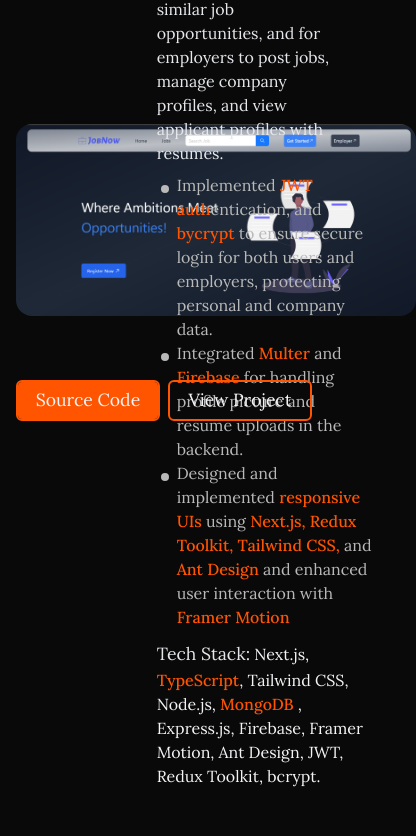
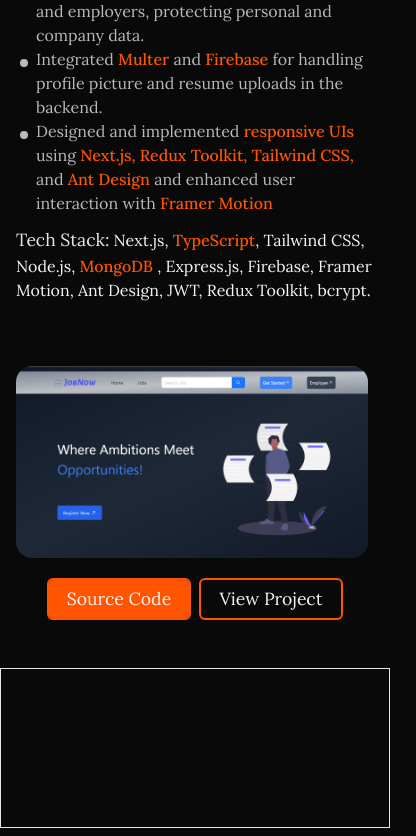
Before and after one commit to ShreeramNew/myportfolio, a Next.js app: page / in a window 390 px wide. Shown: the part 2830-3666 px from the top of the page, 416 px wide, since content can reach past the window. Built offline with nearby package versions, Linux system fonts and the light colour scheme.

Commit message:
completed project section along with it's mobile responsiveness

```diff
--- a/src/app/components/Projects.tsx
+++ b/src/app/components/Projects.tsx
@@ -165,8 +165,9 @@
    };
 
    return (
-      <div className=" lg:max-w-[78rem] mx-auto w-full min-h-[30rem] py-[10rem] pb-[3rem] border-">
-         <div className=" border- w-full text-center md:text-left lg:w-[90%] flex justify-between items-center ">
+      <div className=" lg:max-w-[78rem] mx-auto w-full min-h-[30rem] md:py-[10rem] pb-[3rem] border-">
+         {/* Section title and Arrows  */}
+         <div className=" border- w-full text-center md:text-left lg:w-[90%] flex-col md:flex-row gap-[1rem] md:gap-[0] flex justify-between items-center ">
             <div>
                <div className=" text-[1.4rem] text-gray-300 font-semibold">PROJECTS</div>
                <div className=" text-[2.3rem] text-themeOrange font-[500]">Built to Learn</div>
@@ -195,10 +196,10 @@
                initial={{ opacity: 0 }}
                animate={{ opacity: 1 }}
                transition={{ duration: 2 }}
-               className=" w-full border- px-[1rem] md:px-0 grid grid-cols-6 border- gap-[4rem]"
+               className=" w-full border- px-[1rem] md:px-0 flex mt-[1rem] md:mt-0 flex-col flex-col-reverse md:grid md:grid-cols-6 border- gap-[4rem]"
             >
-               <div className=" w-full flex flex-col col-span-2 justify-center items-start border-">
-                  <motion.div className=" h-[12rem] w-[25rem] border- rounded-[16px] overflow-hidden">
+               <div className=" w-full flex flex-col  md:col-span-2 justify-center items-start border-">
+                  <motion.div className=" h-[12rem] w-[22rem] md:w-[25rem] border- rounded-[16px] overflow-hidden">
                      <Image
                         alt="jobNow"
                         src={activeData.image}
@@ -207,11 +208,11 @@
                   </motion.div>
 
                   {/* Project Links  */}
-                  <div className=" flex justify-center items-center gap-2">
+                  <div className=" flex justify-center items-center gap-2 w-full md:w-fit mt-[1.3rem] md:mt-0">
                      {/* Source code button  */}
                      <a
                         href={activeData.sourceCodeLink}
-                        className=" w-[9rem] h-[2.6rem] border-2 overflow-hidden border-themeOrange rounded-[6px] flex justify-center items-center text-gray-100 mt-[4rem] text-[1.1rem] cursor-pointer relative"
+                        className=" w-[9rem] h-[2.6rem] border-2 overflow-hidden border-themeOrange rounded-[6px] flex justify-center items-center text-gray-100 md:mt-[4rem] text-[1.1rem] cursor-pointer relative"
                         onMouseOver={() => setShowBg(true)}
                         onMouseLeave={() => setShowBg(false)}
                      >
@@ -227,7 +228,7 @@
                      {activeData.viewProjectLink !== "" ? (
                         <a
                            href={activeData.viewProjectLink}
-                           className=" w-[9rem] h-[2.6rem] border-2 overflow-hidden border-themeOrange rounded-[6px] flex justify-center items-center text-gray-100 mt-[4rem] text-[1.1rem] cursor-pointer relative"
+                           className=" w-[9rem] h-[2.6rem] border-2 overflow-hidden border-themeOrange rounded-[6px] flex justify-center items-center text-gray-100 md:mt-[4rem] text-[1.1rem] cursor-pointer relative"
                            onMouseOver={() => setShowBg(true)}
                            onMouseLeave={() => setShowBg(false)}
                         >
@@ -239,13 +240,13 @@
                            ></div>
                         </a>
                      ) : (
-                        <div className=" w-[9rem] h-[2.6rem] border-2 overflow-hidden border-gray-600 rounded-[6px] flex justify-center items-center text-gray-800 mt-[4rem] text-[1.1rem] cursor-not-allowed relative">
+                        <div className=" w-[9rem] h-[2.6rem] border-2 overflow-hidden border-gray-600 rounded-[6px] flex justify-center items-center text-gray-800 md:mt-[4rem] text-[1.1rem] cursor-not-allowed relative">
                            <div className="z-[1]">View Project</div>
                         </div>
                      )}
                   </div>
                </div>
-               <div className=" w-full col-span-4">
+               <div className=" w-full md:col-span-4">
                   {/* project Title  */}
                   <div className=" w-full flex justify-start items-center text-[2.5rem] text-gray-200">
                      {activeData.projectName}
--- /dev/null
+++ b/src/app/components/Skills.tsx
@@ -0,0 +1,9 @@
+import React from 'react'
+
+export default function Skills() {
+  return (
+    <div className=' w-full min-h-[10rem] border max-w-[78rem] mx-auto'>
+
+    </div>
+  )
+}
--- a/src/app/page.tsx
+++ b/src/app/page.tsx
@@ -3,13 +3,15 @@
 import Intro from "./components/Intro";
 import Experience from "./components/Experience";
 import Projects from "./components/Projects";
+import Skills from "./components/Skills";
 
 export default function Home() {
    return (
       <div>
          <Intro />
          <Experience />
-         <Projects/>
+         <Projects />
+         <Skills />
       </div>
    );
 }
```
